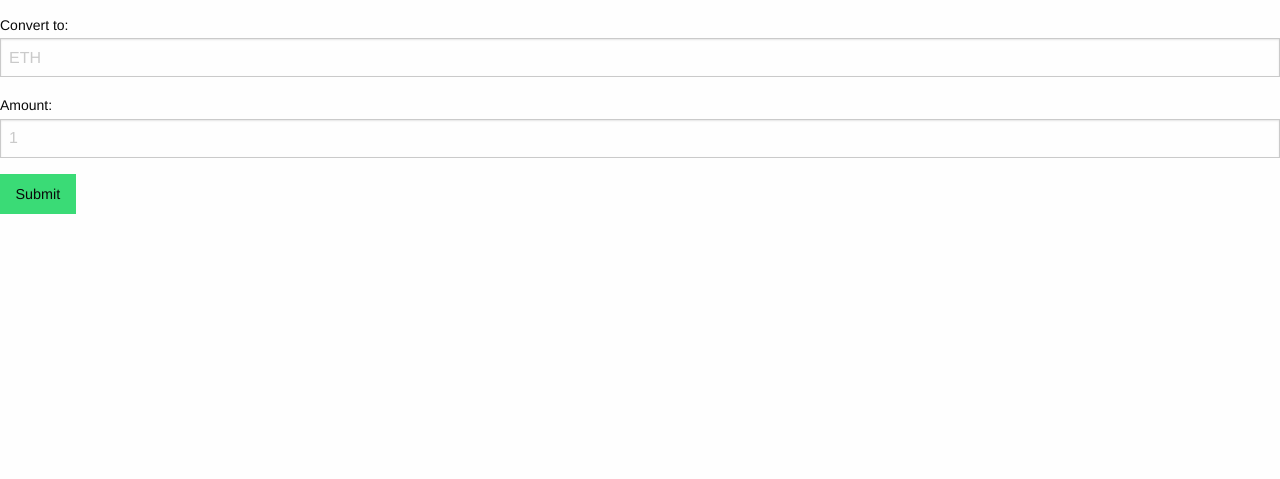
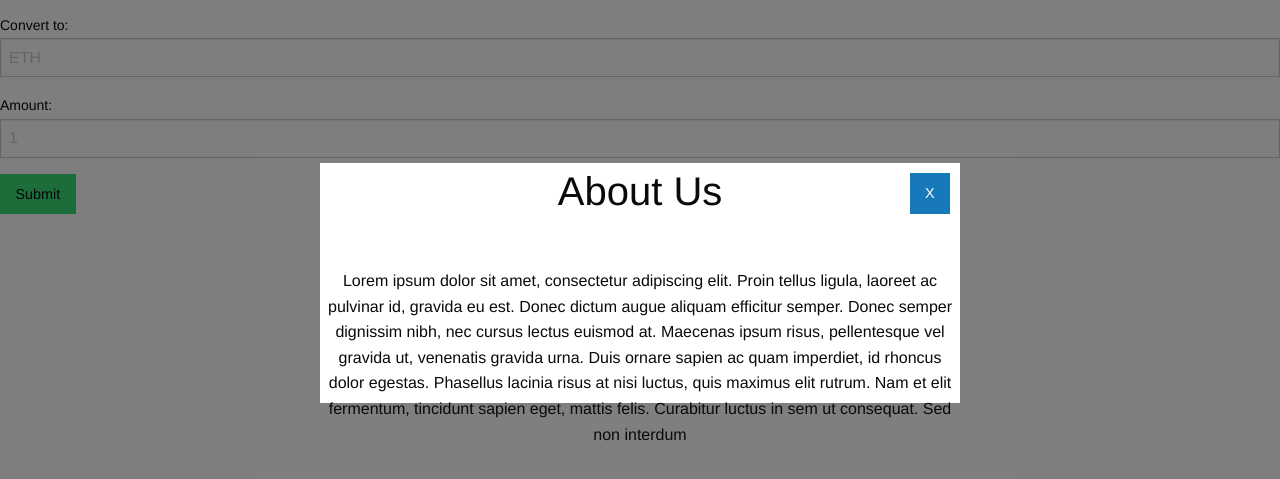
Before and after one commit to JacobRyanHanson/finance-assistant, a plain HTML site: page index.html in a window 1280 px wide. Both pictures are taken after a click on the item "About". Shown: the part 117-596 px from the top of the page. Drawn offline with nearby package versions, Linux system fonts and the light colour scheme; no server answers.

Commit message:
added about modal and functionality

```diff
--- a/assets/css/style.css
+++ b/assets/css/style.css
@@ -19,11 +19,49 @@
   width: 50px;
 }
 
-.list-item {
+.list-item-1,
+.list-item-2 {
   cursor: pointer;
   transition: 0.5s;
 }
-.list-item:hover {
+.list-item-1:hover,
+.list-item-2:hover {
   color: cornflowerblue;
   transition: 0.5s;
 }
+.modal-bg {
+  position: fixed;
+  width: 100%;
+  height: 100vh;
+  top: 0;
+  left: 0;
+  background-color: rgba(0, 0, 0, 0.5);
+  display: flex;
+  justify-content: center;
+  align-items: center;
+  visibility: hidden;
+  opacity: 0;
+  transition: visibility 0s, opacity 0.5;
+}
+.bg-active {
+  visibility: visible;
+  opacity: 1;
+}
+.modal {
+  position: relative;
+  background-color: #fff;
+  width: 50%;
+  height: 30%;
+  display: flex;
+  justify-content: space-around;
+  align-items: center;
+  flex-direction: column;
+}
+p {
+  text-align: center;
+}
+#close-button {
+  position: absolute;
+  top: 10px;
+  right: 10px;
+}
--- a/assets/js/script.js
+++ b/assets/js/script.js
@@ -1,6 +1,19 @@
 var coinTypeInput = document.querySelector(".coin-type");
 var convertTypeInput = document.querySelector(".convert-type")
 var volumeInput = document.querySelector(".volume");
+var aboutModal = document.querySelector(".list-item-2")
+var modalbg = document.querySelector(".modal-bg")
+var closeBtn = document.getElementById("close-button")
+
+
+// Makes About Modal Visible
+aboutModal.addEventListener('click',function(){
+    modalbg.classList.add("bg-active");
+});
+// Closes About modal
+closeBtn.addEventListener('click',function(){
+    modalbg.classList.remove("bg-active");
+});
 
 function formSubmitHandler(event) {
     event.preventDefault();
--- a/index.html
+++ b/index.html
@@ -17,13 +17,28 @@
             <ul class="menu align-center simple">
                 <img id="stock-icon" src="./assets/images/stock-icon.png">
                 <li class="menu-text" id="header-text">Net Worth</li>
-                <li class="list-item">Home</li>
-                <li class="list-item">About</li>
+                <li class="list-item-1">Home</li>
+                <li class="list-item-2">About</li>
                 <li class="list-item">Share</li>
             </ul>
         </div>
     </header>
+    <!-- About Modal Section -->
+    <div class="modal-bg">
+        <div class="modal" id="about-modal">
 
+            <h2>About Us</h2>
+            <hr>
+            <p>Lorem ipsum dolor sit amet, consectetur adipiscing elit. Proin tellus ligula, laoreet ac pulvinar id,
+                gravida eu est. Donec dictum augue aliquam efficitur semper. Donec semper dignissim nibh, nec cursus
+                 lectus euismod at. Maecenas ipsum risus, pellentesque vel gravida ut, venenatis gravida urna.
+                  Duis ornare sapien ac quam imperdiet, id rhoncus dolor egestas. Phasellus lacinia risus at nisi luctus, quis maximus elit rutrum. Nam et elit fermentum,
+                tincidunt sapien eget, mattis felis. Curabitur luctus in sem ut consequat. Sed non interdum</p>
+            <button class="button" type="button" id="close-button">X</button>
+
+        </div>
+    </div>
+<!-- Start Of Main Section-->
     <main>
         <form>
             <label>Cryptocurrency: </label>
```
